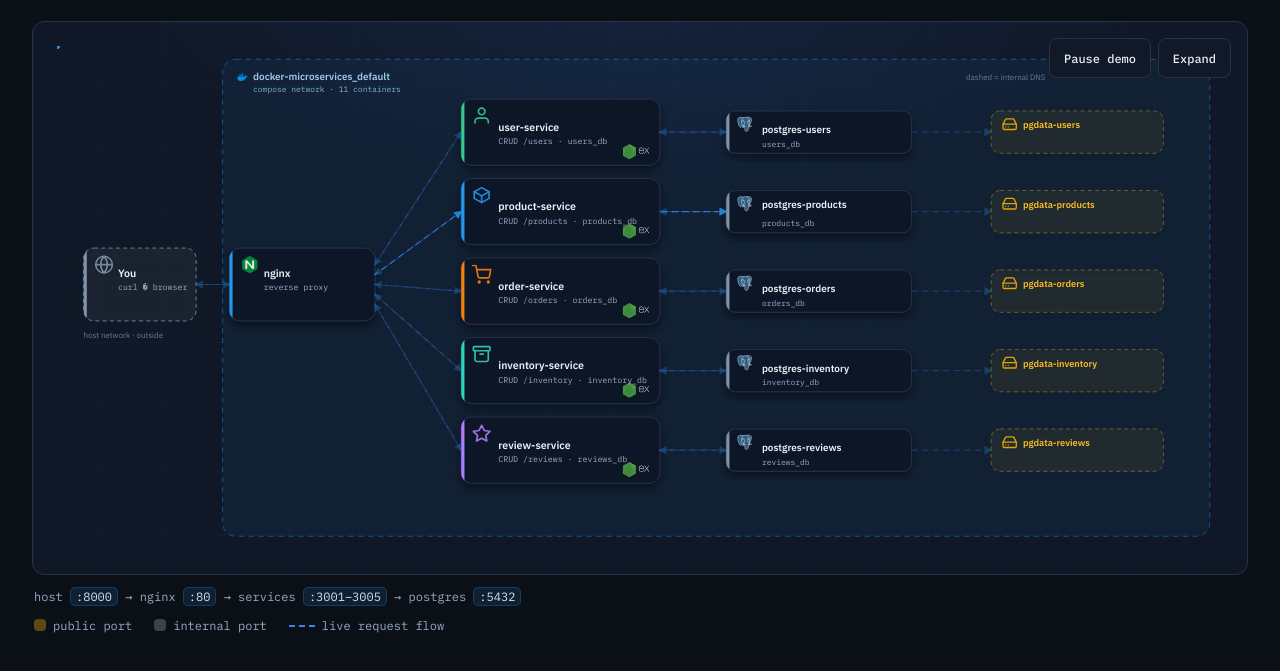
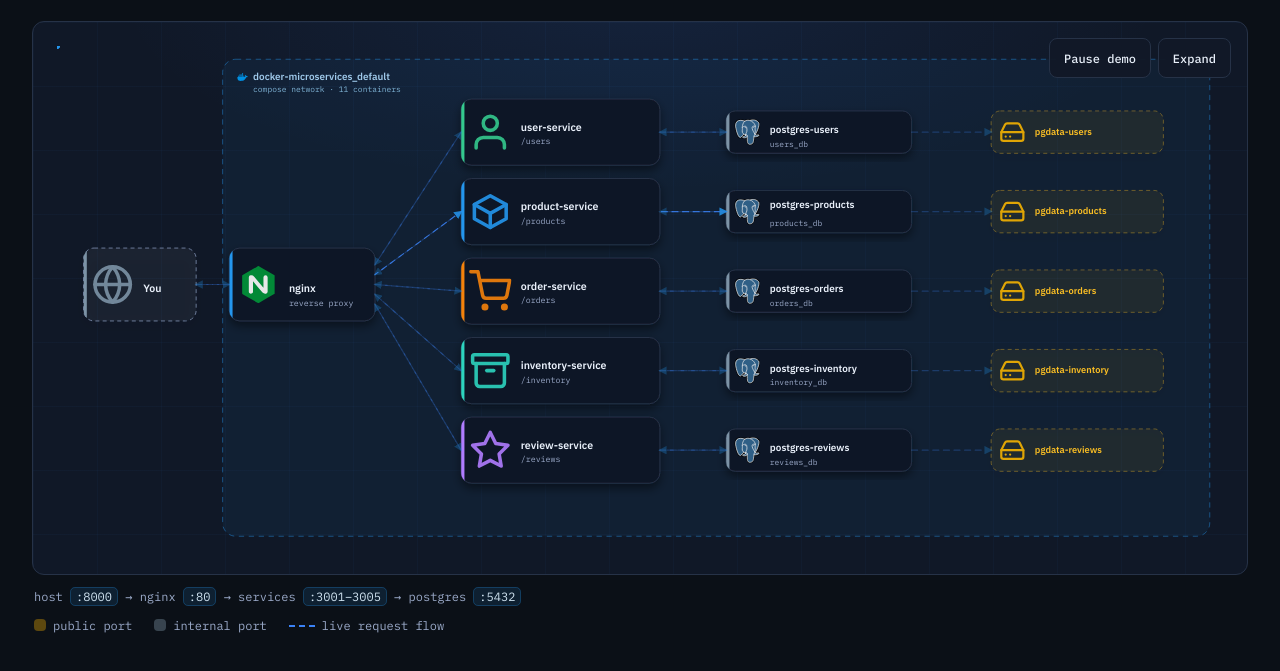
Before and after one commit to awenmirasol234/docker-microservices, a plain HTML site: page architecture.html in a window 1280 px wide. Shown: the part 137-808 px from the top of the page. Drawn offline with Linux system fonts and the light colour scheme.

Commit message:
Enlarge node icons in architecture diagram and simplify service labels

```diff
--- a/architecture.html
+++ b/architecture.html
@@ -172,23 +172,21 @@
       <use href="#t-docker" x="272" y="39" width="16" height="16" aria-hidden="true"/>
       <text class="t-net-title" x="296" y="52">docker-microservices_default</text>
       <text class="t-net-sub" x="296" y="70">compose network · 11 containers</text>
-      <text class="t-net-note" x="1372" y="52">dashed = internal DNS</text>
+
 
       <!-- client (outside) -->
       <rect class="node-outside" filter="url(#depth)" x="40" y="305" width="170" height="110" rx="16"><title>You — curl/browser on host · public port 8000</title></rect>
       <rect x="40" y="305" width="5" height="110" fill="#7C93A6" clip-path="url(#c-client)"/>
-      <use href="#i-globe" x="56" y="315" width="30" height="30" style="color:#7C93A6;opacity:.9" aria-hidden="true"/>
-      <text class="t-title" x="92" y="348">You</text>
-      <text class="t-mono" x="92" y="368">curl � browser</text>
+      <use href="#i-globe" x="52" y="328" width="64" height="64" style="color:#7C93A6;opacity:.9" aria-hidden="true"/>
+      <text class="t-title" x="130" y="372">You</text>
 
-      <text class="t-net-note" x="40" y="440">host network · outside</text>
 
       <!-- nginx -->
       <rect class="node" filter="url(#depth)" x="260" y="305" width="220" height="110" rx="16"><title>nginx — reverse proxy · public :8000 → internal :80</title></rect>
       <rect x="260" y="305" width="5" height="110" fill="#2496ED" clip-path="url(#c-nginx)"/>
-      <use href="#t-nginx" x="276" y="315" width="30" height="30" opacity=".9" aria-hidden="true"/>
-      <text class="t-title" x="312" y="348">nginx</text>
-      <text class="t-mono" x="312" y="368">reverse proxy</text>
+      <use href="#t-nginx" x="272" y="328" width="64" height="64" opacity=".9" aria-hidden="true"/>
+      <text class="t-title" x="350" y="372">nginx</text>
+      <text class="t-mono" x="350" y="392">reverse proxy</text>
 
 
 
@@ -196,51 +194,41 @@
       <g>
         <rect class="node" filter="url(#depth)" x="610" y="80" width="300" height="100" rx="16"><title>user-service — CRUD /users · users_db · internal :3001</title></rect>
         <rect x="610" y="80" width="5" height="100" fill="#34C98E" clip-path="url(#c-u)"/>
-        <use href="#i-user" x="626" y="90" width="30" height="30" style="color:#34C98E;opacity:.9" aria-hidden="true"/>
-        <use href="#t-node" x="854" y="148" width="20" height="23" aria-hidden="true"/>
-        <use href="#t-express" x="878" y="150" width="16" height="16" style="fill:#E9F1F7" aria-hidden="true"/>
-        <text class="t-title" x="666" y="128">user-service</text>
-        <text class="t-mono" x="666" y="148">CRUD /users · users_db</text>
+        <use href="#i-user" x="622" y="98" width="64" height="64" style="color:#34C98E;opacity:.9" aria-hidden="true"/>
+        <text class="t-title" x="700" y="128">user-service</text>
+        <text class="t-mono" x="700" y="148">/users</text>
 
       </g>
       <g>
         <rect class="node" filter="url(#depth)" x="610" y="200" width="300" height="100" rx="16"><title>product-service — CRUD /products · products_db · internal :3002</title></rect>
         <rect x="610" y="200" width="5" height="100" fill="#2496ED" clip-path="url(#c-p)"/>
-        <use href="#i-box" x="626" y="210" width="30" height="30" style="color:#2496ED;opacity:.9" aria-hidden="true"/>
-        <use href="#t-node" x="854" y="268" width="20" height="23" aria-hidden="true"/>
-        <use href="#t-express" x="878" y="270" width="16" height="16" style="fill:#E9F1F7" aria-hidden="true"/>
-        <text class="t-title" x="666" y="248">product-service</text>
-        <text class="t-mono" x="666" y="268">CRUD /products · products_db</text>
+        <use href="#i-box" x="622" y="218" width="64" height="64" style="color:#2496ED;opacity:.9" aria-hidden="true"/>
+        <text class="t-title" x="700" y="248">product-service</text>
+        <text class="t-mono" x="700" y="268">/products</text>
 
       </g>
       <g>
         <rect class="node" filter="url(#depth)" x="610" y="320" width="300" height="100" rx="16"><title>order-service — CRUD /orders · orders_db · internal :3003</title></rect>
         <rect x="610" y="320" width="5" height="100" fill="#F5820B" clip-path="url(#c-o)"/>
-        <use href="#i-cart" x="626" y="330" width="30" height="30" style="color:#F5820B;opacity:.9" aria-hidden="true"/>
-        <use href="#t-node" x="854" y="388" width="20" height="23" aria-hidden="true"/>
-        <use href="#t-express" x="878" y="390" width="16" height="16" style="fill:#E9F1F7" aria-hidden="true"/>
-        <text class="t-title" x="666" y="368">order-service</text>
-        <text class="t-mono" x="666" y="388">CRUD /orders · orders_db</text>
+        <use href="#i-cart" x="622" y="338" width="64" height="64" style="color:#F5820B;opacity:.9" aria-hidden="true"/>
+        <text class="t-title" x="700" y="368">order-service</text>
+        <text class="t-mono" x="700" y="388">/orders</text>
 
       </g>
       <g>
         <rect class="node" filter="url(#depth)" x="610" y="440" width="300" height="100" rx="16"><title>inventory-service — CRUD /inventory · inventory_db · internal :3004</title></rect>
         <rect x="610" y="440" width="5" height="100" fill="#2DD4BF" clip-path="url(#c-i)"/>
-        <use href="#i-archive" x="626" y="450" width="30" height="30" style="color:#2DD4BF;opacity:.9" aria-hidden="true"/>
-        <use href="#t-node" x="854" y="508" width="20" height="23" aria-hidden="true"/>
-        <use href="#t-express" x="878" y="510" width="16" height="16" style="fill:#E9F1F7" aria-hidden="true"/>
-        <text class="t-title" x="666" y="488">inventory-service</text>
-        <text class="t-mono" x="666" y="508">CRUD /inventory · inventory_db</text>
+        <use href="#i-archive" x="622" y="458" width="64" height="64" style="color:#2DD4BF;opacity:.9" aria-hidden="true"/>
+        <text class="t-title" x="700" y="488">inventory-service</text>
+        <text class="t-mono" x="700" y="508">/inventory</text>
 
       </g>
       <g>
         <rect class="node" filter="url(#depth)" x="610" y="560" width="300" height="100" rx="16"><title>review-service — CRUD /reviews · reviews_db · internal :3005</title></rect>
         <rect x="610" y="560" width="5" height="100" fill="#B07CFF" clip-path="url(#c-r)"/>
-        <use href="#i-star" x="626" y="570" width="30" height="30" style="color:#B07CFF;opacity:.9" aria-hidden="true"/>
-        <use href="#t-node" x="854" y="628" width="20" height="23" aria-hidden="true"/>
-        <use href="#t-express" x="878" y="630" width="16" height="16" style="fill:#E9F1F7" aria-hidden="true"/>
-        <text class="t-title" x="666" y="608">review-service</text>
-        <text class="t-mono" x="666" y="628">CRUD /reviews · reviews_db</text>
+        <use href="#i-star" x="622" y="578" width="64" height="64" style="color:#B07CFF;opacity:.9" aria-hidden="true"/>
+        <text class="t-title" x="700" y="608">review-service</text>
+        <text class="t-mono" x="700" y="628">/reviews</text>
 
       </g>
 
@@ -248,68 +236,68 @@
       <g>
         <rect class="node" filter="url(#depth)" x="1010" y="98" width="280" height="64" rx="14"><title>postgres-users — users_db · internal :5432</title></rect>
         <rect x="1010" y="98" width="5" height="64" fill="#7C93A6" clip-path="url(#c-dbu)"/>
-        <use href="#t-pg" x="1026" y="106" width="24" height="24" opacity=".9" aria-hidden="true"/>
-        <text class="t-title-sm" x="1064" y="132">postgres-users</text>
-        <text class="t-mono-sm" x="1064" y="152">users_db</text>
+        <use href="#t-pg" x="1022" y="110" width="40" height="40" opacity=".9" aria-hidden="true"/>
+        <text class="t-title-sm" x="1076" y="132">postgres-users</text>
+        <text class="t-mono-sm" x="1076" y="152">users_db</text>
       </g>
       <g>
         <rect class="node" filter="url(#depth)" x="1010" y="218" width="280" height="64" rx="14"><title>postgres-products — products_db · internal :5432</title></rect>
         <rect x="1010" y="218" width="5" height="64" fill="#7C93A6" clip-path="url(#c-dbp)"/>
-        <use href="#t-pg" x="1026" y="226" width="24" height="24" opacity=".9" aria-hidden="true"/>
-        <text class="t-title-sm" x="1064" y="244">postgres-products</text>
-        <text class="t-mono-sm" x="1064" y="272">products_db</text>
+        <use href="#t-pg" x="1022" y="230" width="40" height="40" opacity=".9" aria-hidden="true"/>
+        <text class="t-title-sm" x="1076" y="244">postgres-products</text>
+        <text class="t-mono-sm" x="1076" y="272">products_db</text>
       </g>
       <g>
         <rect class="node" filter="url(#depth)" x="1010" y="338" width="280" height="64" rx="14"><title>postgres-orders — orders_db · internal :5432</title></rect>
         <rect x="1010" y="338" width="5" height="64" fill="#7C93A6" clip-path="url(#c-dbo)"/>
-        <use href="#t-pg" x="1026" y="346" width="24" height="24" opacity=".9" aria-hidden="true"/>
-        <text class="t-title-sm" x="1064" y="372">postgres-orders</text>
-        <text class="t-mono-sm" x="1064" y="392">orders_db</text>
+        <use href="#t-pg" x="1022" y="350" width="40" height="40" opacity=".9" aria-hidden="true"/>
+        <text class="t-title-sm" x="1076" y="372">postgres-orders</text>
+        <text class="t-mono-sm" x="1076" y="392">orders_db</text>
       </g>
       <g>
         <rect class="node" filter="url(#depth)" x="1010" y="458" width="280" height="64" rx="14"><title>postgres-inventory — inventory_db · internal :5432</title></rect>
         <rect x="1010" y="458" width="5" height="64" fill="#7C93A6" clip-path="url(#c-dbi)"/>
-        <use href="#t-pg" x="1026" y="466" width="24" height="24" opacity=".9" aria-hidden="true"/>
-        <text class="t-title-sm" x="1064" y="492">postgres-inventory</text>
-        <text class="t-mono-sm" x="1064" y="512">inventory_db</text>
+        <use href="#t-pg" x="1022" y="470" width="40" height="40" opacity=".9" aria-hidden="true"/>
+        <text class="t-title-sm" x="1076" y="492">postgres-inventory</text>
+        <text class="t-mono-sm" x="1076" y="512">inventory_db</text>
       </g>
       <g>
         <rect class="node" filter="url(#depth)" x="1010" y="578" width="280" height="64" rx="14"><title>postgres-reviews — reviews_db · internal :5432</title></rect>
         <rect x="1010" y="578" width="5" height="64" fill="#7C93A6" clip-path="url(#c-dbr)"/>
-        <use href="#t-pg" x="1026" y="586" width="24" height="24" opacity=".9" aria-hidden="true"/>
-        <text class="t-title-sm" x="1064" y="612">postgres-reviews</text>
-        <text class="t-mono-sm" x="1064" y="632">reviews_db</text>
+        <use href="#t-pg" x="1022" y="590" width="40" height="40" opacity=".9" aria-hidden="true"/>
+        <text class="t-title-sm" x="1076" y="612">postgres-reviews</text>
+        <text class="t-mono-sm" x="1076" y="632">reviews_db</text>
       </g>
 
       <!-- volumes, one per database -->
       <g>
         <rect class="vol" filter="url(#depth)" data-flow="users-volume" x="1410" y="98" width="260" height="64" rx="14"><title>pgdata-users — mount /var/lib/postgresql/data</title></rect>
-        <use href="#i-disk" x="1426" y="106" width="24" height="24" style="color:#F5B301;opacity:.9" aria-hidden="true"/>
-        <text class="t-vol-title" x="1458" y="124" font-size="13">pgdata-users</text>
+        <use href="#i-disk" x="1422" y="110" width="40" height="40" style="color:#F5B301;opacity:.9" aria-hidden="true"/>
+        <text class="t-vol-title" x="1476" y="134" font-size="13">pgdata-users</text>
 
       </g>
       <g>
         <rect class="vol" filter="url(#depth)" data-flow="products-volume" x="1410" y="218" width="260" height="64" rx="14"><title>pgdata-products — mount /var/lib/postgresql/data</title></rect>
-        <use href="#i-disk" x="1426" y="226" width="24" height="24" style="color:#F5B301;opacity:.9" aria-hidden="true"/>
-        <text class="t-vol-title" x="1458" y="244" font-size="13">pgdata-products</text>
+        <use href="#i-disk" x="1422" y="230" width="40" height="40" style="color:#F5B301;opacity:.9" aria-hidden="true"/>
+        <text class="t-vol-title" x="1476" y="254" font-size="13">pgdata-products</text>
 
       </g>
       <g>
         <rect class="vol" filter="url(#depth)" data-flow="orders-volume" x="1410" y="338" width="260" height="64" rx="14"><title>pgdata-orders — mount /var/lib/postgresql/data</title></rect>
-        <use href="#i-disk" x="1426" y="346" width="24" height="24" style="color:#F5B301;opacity:.9" aria-hidden="true"/>
-        <text class="t-vol-title" x="1458" y="364" font-size="13">pgdata-orders</text>
+        <use href="#i-disk" x="1422" y="350" width="40" height="40" style="color:#F5B301;opacity:.9" aria-hidden="true"/>
+        <text class="t-vol-title" x="1476" y="374" font-size="13">pgdata-orders</text>
 
       </g>
       <g>
         <rect class="vol" filter="url(#depth)" data-flow="inventory-volume" x="1410" y="458" width="260" height="64" rx="14"><title>pgdata-inventory — mount /var/lib/postgresql/data</title></rect>
-        <use href="#i-disk" x="1426" y="466" width="24" height="24" style="color:#F5B301;opacity:.9" aria-hidden="true"/>
-        <text class="t-vol-title" x="1458" y="484" font-size="13">pgdata-inventory</text>
+        <use href="#i-disk" x="1422" y="470" width="40" height="40" style="color:#F5B301;opacity:.9" aria-hidden="true"/>
+        <text class="t-vol-title" x="1476" y="494" font-size="13">pgdata-inventory</text>
 
       </g>
       <g>
         <rect class="vol" filter="url(#depth)" data-flow="reviews-volume" x="1410" y="578" width="260" height="64" rx="14"><title>pgdata-reviews — mount /var/lib/postgresql/data</title></rect>
-        <use href="#i-disk" x="1426" y="586" width="24" height="24" style="color:#F5B301;opacity:.9" aria-hidden="true"/>
-        <text class="t-vol-title" x="1458" y="604" font-size="13">pgdata-reviews</text>
+        <use href="#i-disk" x="1422" y="590" width="40" height="40" style="color:#F5B301;opacity:.9" aria-hidden="true"/>
+        <text class="t-vol-title" x="1476" y="614" font-size="13">pgdata-reviews</text>
 
       </g>
 
```
